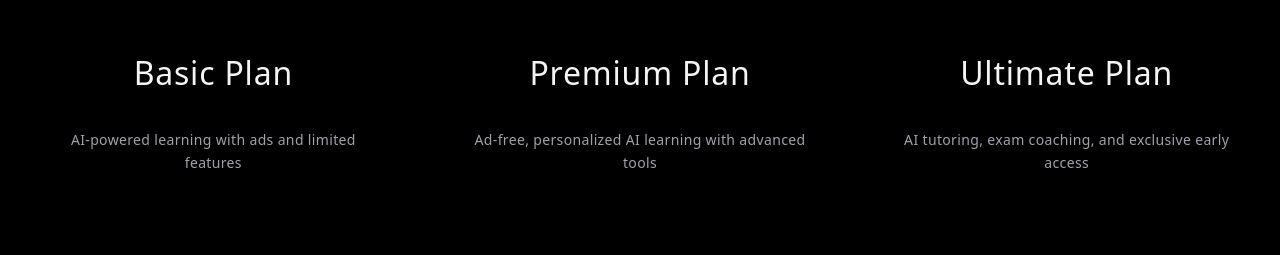
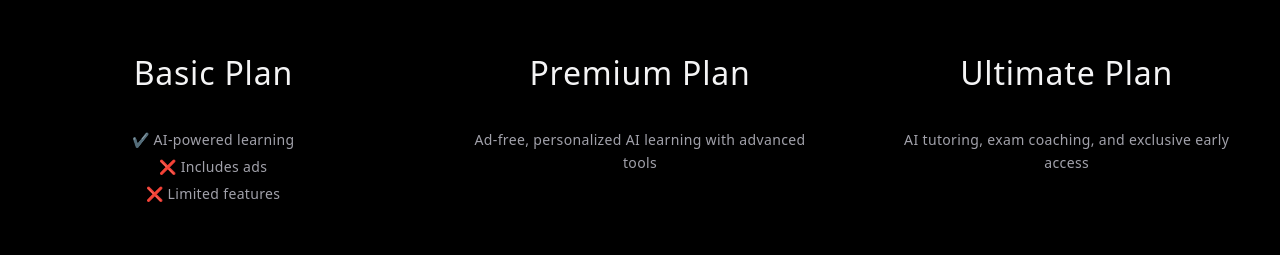
Before and after one commit to asatyarajgupta/hacktu_react, a React (Vite) app: page / in a window 1280 px wide. Shown: the part 2504-2759 px from the top of the page. Built offline with nearby package versions, Linux system fonts and the light colour scheme.

Commit message:
all files arranged

```diff
--- a/src/components/Homepage.jsx
+++ b/src/components/Homepage.jsx
@@ -86,7 +86,15 @@ export default function Homepage() {
         },
     ]
     const items = [
-        { title: "Basic Plan", description: "AI-powered learning with ads and limited features", link: "https://example.com/1" },
+        { title: "Basic Plan", description: (
+                <>
+                    <ul className="list-none space-y-1">
+                        <li>✔️ AI-powered learning</li>
+                        <li>❌ Includes ads</li>
+                        <li>❌ Limited features</li>
+                    </ul>
+                </>
+            ), link: "https://example.com/1" },
         { title: "Premium Plan", description: "Ad-free, personalized AI learning with advanced tools", link: "https://example.com/2" },
         { title: "Ultimate Plan", description: "AI tutoring, exam coaching, and exclusive early access", link: "https://example.com/3" },
     ];
```
